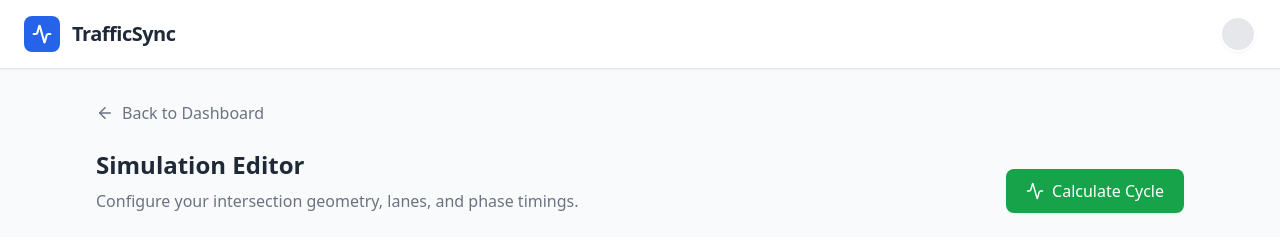
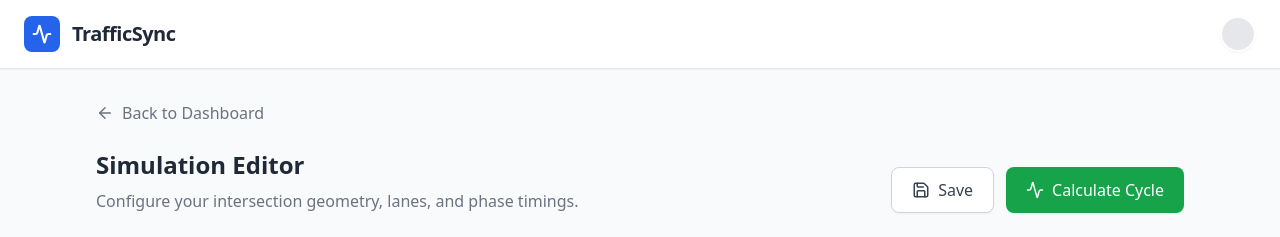
Before and after one commit to danlenoon/TrafficSync, a React (Vite) app in the folder client/: page /editor in a window 1280 px wide. Shown: the top 237 px of the page. Built offline with nearby package versions, Linux system fonts and the light colour scheme.

Commit message:
feat(editor): add save simulation button with two-second saved confirmation feedback

```diff
--- a/client/src/pages/SimulationEditor.jsx
+++ b/client/src/pages/SimulationEditor.jsx
@@ -1,13 +1,22 @@
-import React from 'react';
-import { ArrowLeft, Activity } from 'lucide-react';
+import React, { useContext, useState } from 'react';
+import { ArrowLeft, Activity, Save, Check } from 'lucide-react';
 import { useNavigate } from 'react-router-dom';
 import Button from '../components/atoms/Button';
 import SetupSection from '../components/organisms/SetupSection';
 import LanesSection from '../components/organisms/LanesSection';
 import TimingsSection from '../components/organisms/TimingsSection';
+import { SimulationContext } from '../SimulationContext';
 
 export default function SimulationEditor() {
   const navigate = useNavigate();
+  const { saveCurrentSimulation } = useContext(SimulationContext);
+  const [saved, setSaved] = useState(false);
+
+  const handleSave = () => {
+    saveCurrentSimulation();
+    setSaved(true);
+    setTimeout(() => setSaved(false), 2000);
+  };
 
   return (
     <div className="h-full flex flex-col animate-in slide-in-from-right-4">
@@ -20,9 +29,14 @@ export default function SimulationEditor() {
           <h1 className="text-2xl font-bold text-gray-800 mb-2">Simulation Editor</h1>
           <p className="text-gray-500">Configure your intersection geometry, lanes, and phase timings.</p>
         </div>
-        <Button onClick={() => navigate('/results')} variant="accent" className="w-full sm:w-auto justify-center sticky top-4 z-20">
-          <Activity size={18} /> Calculate Cycle
-        </Button>
+        <div className="flex gap-3 w-full sm:w-auto">
+          <Button onClick={handleSave} variant="outline" className="flex-1 sm:flex-none">
+            {saved ? <><Check size={18} /> Saved!</> : <><Save size={18} /> Save</>}
+          </Button>
+          <Button onClick={() => navigate('/results')} variant="accent" className="flex-1 sm:flex-none justify-center">
+            <Activity size={18} /> Calculate Cycle
+          </Button>
+        </div>
       </div>
 
       <div className="space-y-8 pb-12">
```
